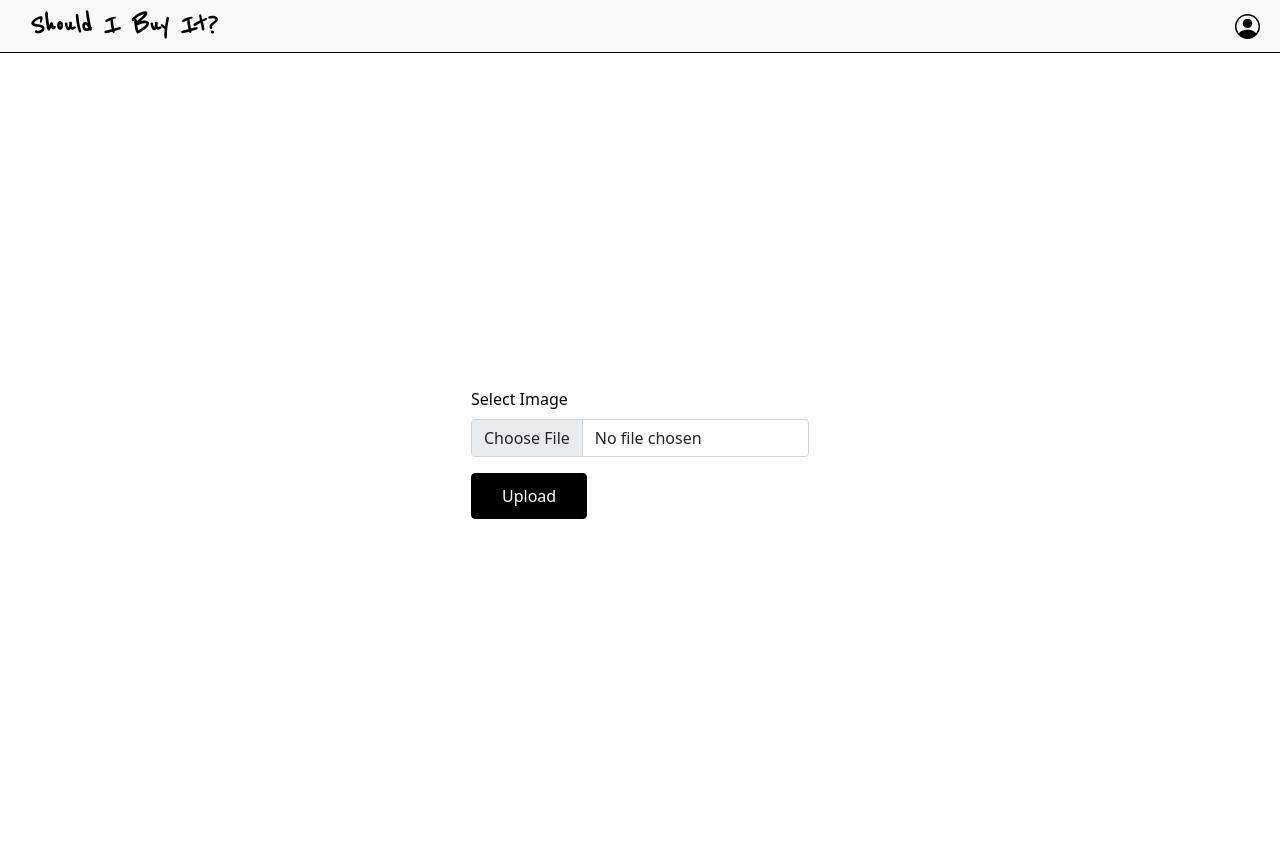
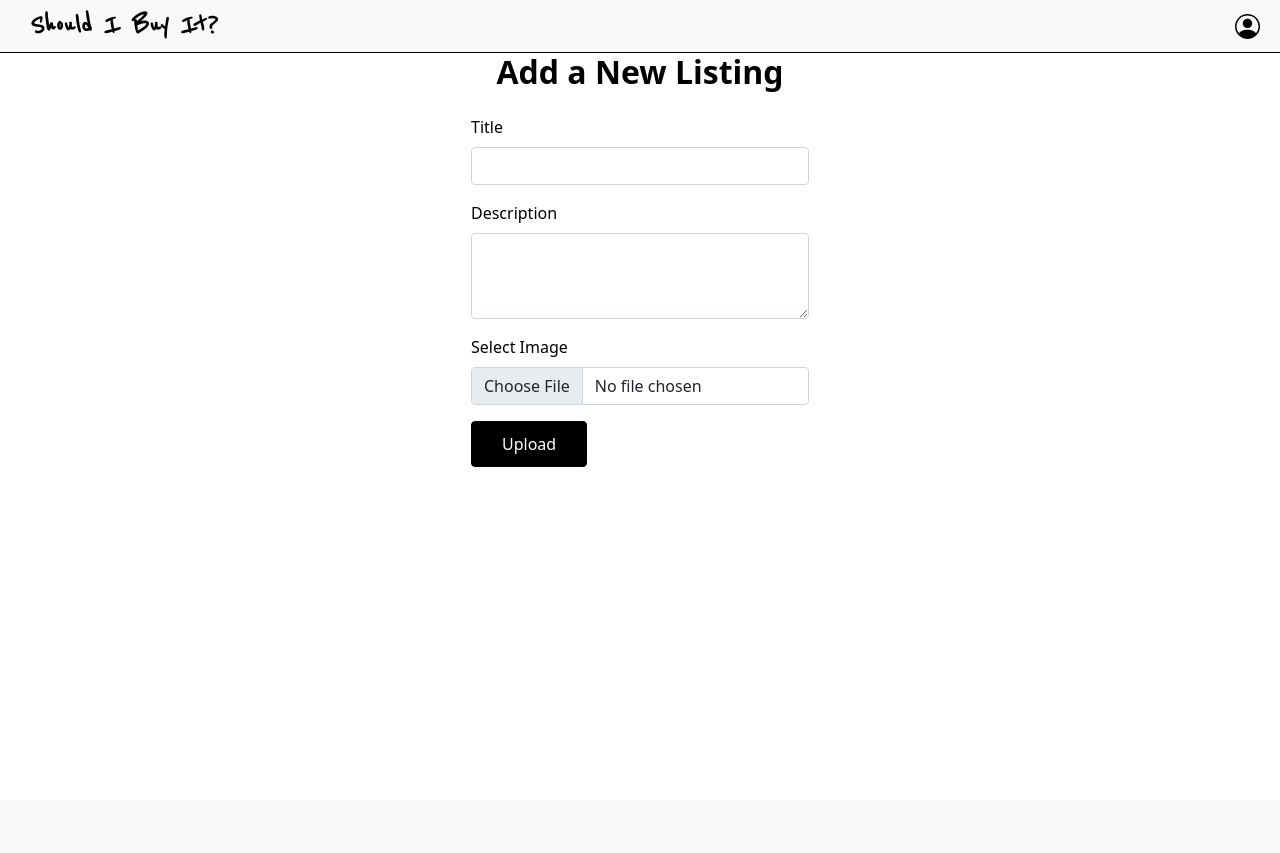
Before and after one commit to narmirarmi/CITS3403_Group_Project, a Flask app: page /post in a window 1280 px wide. After the commit the page ends 467 px from the top, so only its background shows below. Run offline with Flask 3, Linux system fonts and the light colour scheme.

Commit message:
Added a success banner that redirects to index.html, and can be clicked off. This helps the enduser know that the listing was successful.

```diff
--- a/app.py
+++ b/app.py
@@ -44,21 +44,25 @@ def login():
 @app.route('/post', methods=['GET', 'POST'])
 def addListing():
     if request.method == 'POST':
+        title = request.form['title']
+        description = request.form['description']
+        image = request.files['image']
         # Handle the form submission
-        if 'file' in request.files:
-            file = request.files['file']
-            # Check if file is uploaded
-            if file.filename == '':
-                return "No file selected"
-            # Check if file has an allowed extension
-            if file and allowed_file(file.filename):
-                # Save the file to the desired location or perform further processing
-                # For example: file.save('/path/to/uploaded_files/' + secure_filename(file.filename))
-                return "File uploaded successfully"
-            else:
-                return "File type not allowed"
+        print(title)
+        print(description)
+        print(image)
+
+        # Check if file is uploaded
+        if image.filename == '':
+            return "No file selected"
+        # Check if file has an allowed extension
+        if image and allowed_file(image.filename):
+            # Save the file to the desired location or perform further processing
+            # For example: file.save('/path/to/uploaded_files/' + secure_filename(file.filename))
+            return render_template('index.html', tab_bottom=True, banner_message="Successfully added listing!")
         else:
-            return "No file part in the request"
+            return "File type not allowed"
+
     else:
         # Render the form template for GET requests
         return render_template('addListing.html', endpoint='addListing')
--- a/templates/addListing.html
+++ b/templates/addListing.html
@@ -2,8 +2,19 @@
 
 {% block title %} Add Item {% endblock %}
 {% block content %}
-<div class="container-fluid d-flex flex-column justify-content-center align-items-center min-vh-100">
+<div class="container-fluid d-flex flex-column justify-content-center align-items-center min-vh-80">
+    <h1 class="text-center fw-bold fs-2 mb-4">Add a New Listing</h1>
     <form method="POST" action="{{ url_for(endpoint) }}" enctype="multipart/form-data">
+            <!-- Title -->
+            <div class="mb-3">
+                <label for="title" class="form-label">Title</label>
+                <input type="text" class="form-control" id="title" name="title" required>
+            </div>
+            <!-- Description -->
+            <div class="mb-3">
+                <label for="description" class="form-label">Description</label>
+                <textarea class="form-control" id="description" name="description" rows="3" required></textarea>
+            </div>
         <div class="mb-3">
             <label for="image" class="form-label">Select Image</label>
             <input type="file" class="form-control" id="image" name="image" accept=".png, .jpg, .jpeg, .gif" required>
--- a/templates/base.html
+++ b/templates/base.html
@@ -38,6 +38,13 @@
         </div>
     </nav>
 
+{% if banner_message %}
+    <div class="alert alert-success alert-dismissible fade show" role="alert">
+    {{ banner_message }}
+    <button type="button" class="btn-close" data-bs-dismiss="alert" aria-label="Close"></button>
+    </div>
+{% endif %}
+
     <!-- This block is where we render page specific content within -->
     {% block content %}
     {% endblock %}
```
